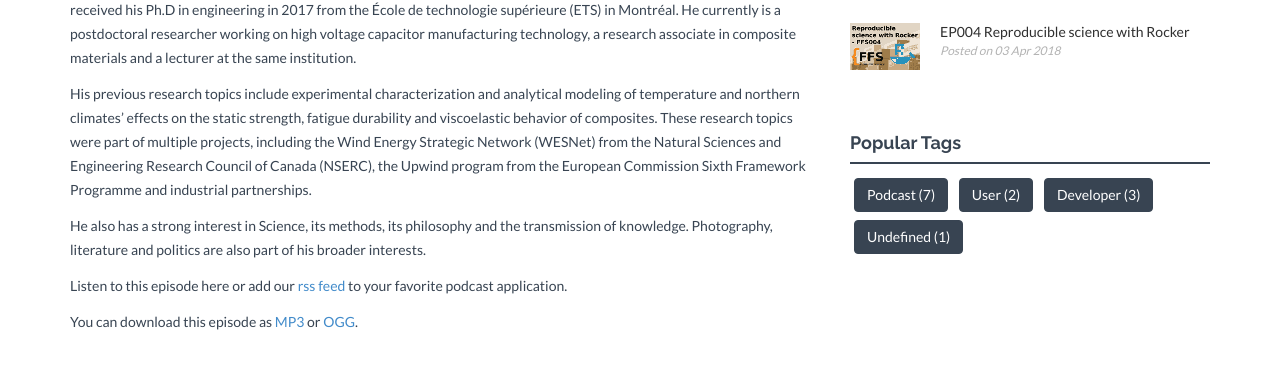
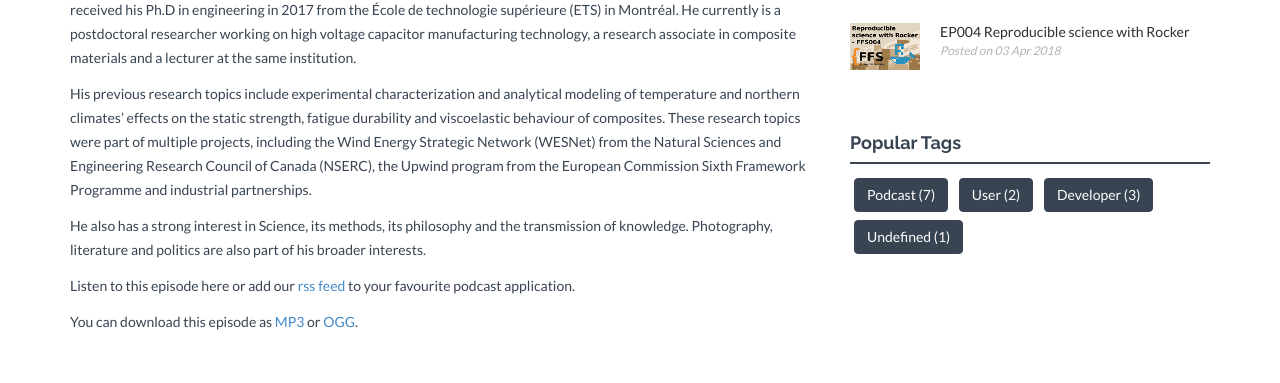
Before and after one commit to FLOSSforScience/FLOSSforScience.github.io, a Jekyll site: the page built from _posts/2018-02-07-season-1-episode-2.markdown, in a window 1280 px wide and 900 px high, scrolled down 895 px. Shown: the part 199-582 px from the top of the window. Built offline with Jekyll 4.4.1, drawn with Linux system fonts in a browser that asks for light colours; nearby versions of some CDN libraries.

Commit message:
Update 2018-02-07-season-1-episode-2.markdown

```diff
--- a/_posts/2018-02-07-season-1-episode-2.markdown
+++ b/_posts/2018-02-07-season-1-episode-2.markdown
@@ -39,10 +39,10 @@
 
 Laurent Cormier owns a Bachelor’s degree (2006) and a research Master’s degree (2009) in mechanical engineering and received his Ph.D in engineering in 2017 from the École de technologie supérieure (ETS) in Montréal. He currently is a postdoctoral researcher working on high voltage capacitor manufacturing technology, a research associate in composite materials and a lecturer at the same institution.
 
-His previous research topics include experimental characterization and analytical modeling of temperature and northern climates' effects on the static strength, fatigue durability and viscoelastic behavior of composites. These research topics were part of multiple projects, including the Wind Energy Strategic Network (WESNet) from the Natural Sciences and Engineering Research Council of Canada (NSERC), the Upwind program from the European Commission Sixth Framework Programme and industrial partnerships.
+His previous research topics include experimental characterization and analytical modeling of temperature and northern climates' effects on the static strength, fatigue durability and viscoelastic behaviour of composites. These research topics were part of multiple projects, including the Wind Energy Strategic Network (WESNet) from the Natural Sciences and Engineering Research Council of Canada (NSERC), the Upwind program from the European Commission Sixth Framework Programme and industrial partnerships.
 
 He also has a strong interest in Science, its methods, its philosophy and the transmission of knowledge. Photography, literature and politics are also part of his broader interests.
 
-Listen to this episode here or add our [rss feed](https://flossforscience.github.io/feed.xml) to your favorite podcast application.
+Listen to this episode here or add our [rss feed](https://flossforscience.github.io/feed.xml) to your favourite podcast application.
 
 You can download this episode as [MP3](https://media.blubrry.com/flossforscience/archive.org/download/FlossforscienceEp002-ModelingCompositeMaterialsFatigueWithPython/FlossforscienceEp002.mp3) or [OGG](https://media.blubrry.com/flossforscience/archive.org/download/FlossforscienceEp002-ModelingCompositeMaterialsFatigueWithPython/FlossforscienceEp002.ogg).
```
